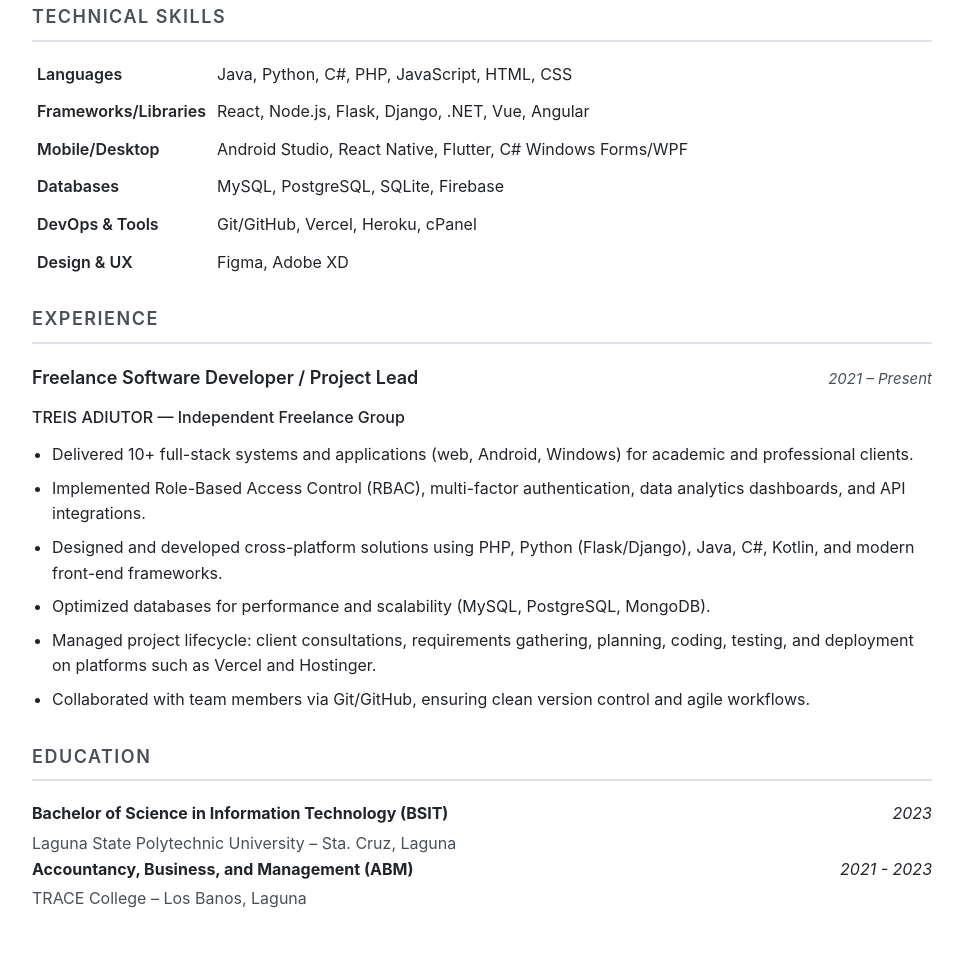
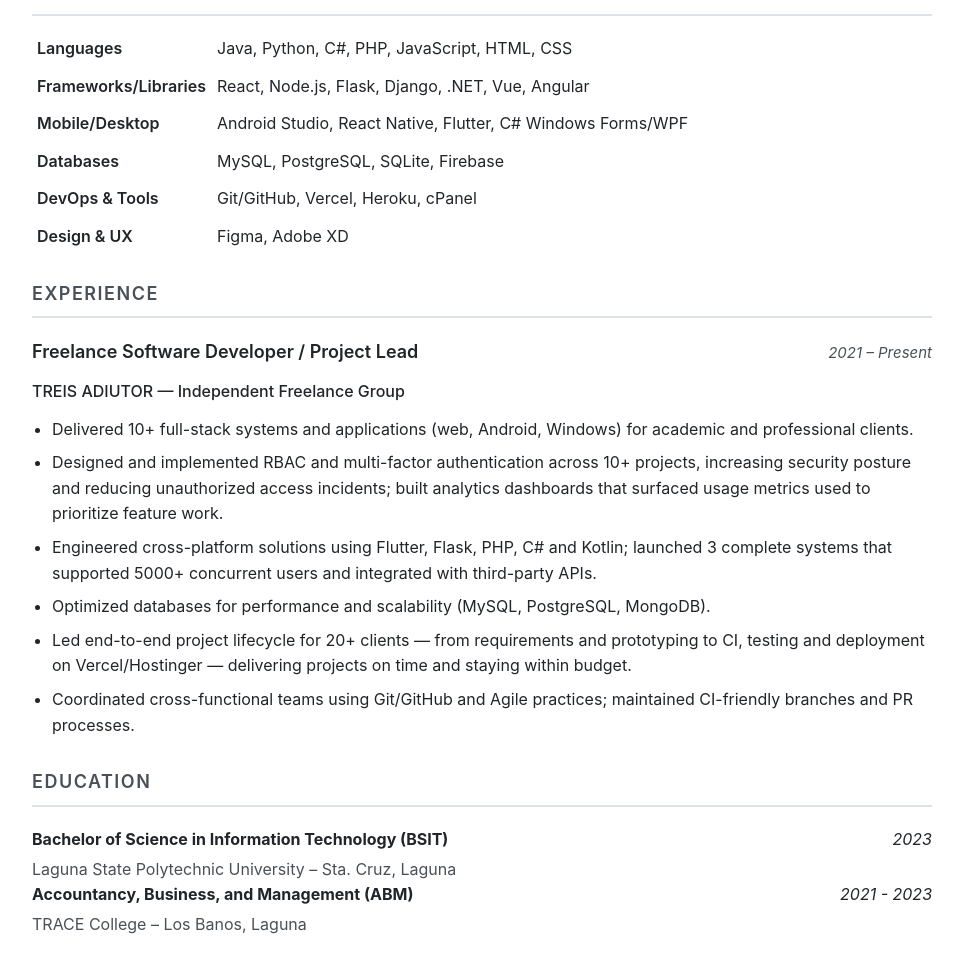
Before and after one commit to mrkndrwslmn/Resume, a plain HTML site: page index.html in a window 1280 px wide. Shown: the part 412-1384 px from the top of the page, without its empty margins (158-1121 px from the left). Drawn offline with Linux system fonts and the light colour scheme.

Commit message:
Update index.html

```diff
--- a/index.html
+++ b/index.html
@@ -172,7 +172,7 @@
     <section class="section">
       <h2>Summary</h2>
       <p>
-        Motivated and results-oriented Software Developer with strong academic and freelance experience in full-stack development, UI/UX design, and database optimization. Delivered 10+ end-to-end web, mobile, and desktop applications for academic and professional clients. Skilled in modern frameworks, cloud deployment, and scalable system design. Seeking an entry-level developer role where I can apply problem-solving and technical expertise to build impactful software solutions.
+        Results-driven Full-Stack Web Developer with 2+ years delivering 10+ end-to-end web and cross-platform applications. Comfortable building responsive frontend, backend, and databases. Experienced in authentication, RBAC, API integrations, and deploying apps to Vercel/Hostinger. Looking for a Junior Full-Stack role to apply pragmatic engineering and UX-focused front-end skills to ship customer-facing products.
       </p>
     </section>
 
@@ -208,12 +208,24 @@
         </div>
         <p style="font-weight: 500; margin-bottom: 12px;">TREIS ADIUTOR — Independent Freelance Group</p>
         <ul>
-          <li>Delivered 10+ full-stack systems and applications (web, Android, Windows) for academic and professional clients.</li>
-          <li>Implemented Role-Based Access Control (RBAC), multi-factor authentication, data analytics dashboards, and API integrations.</li>
-          <li>Designed and developed cross-platform solutions using PHP, Python (Flask/Django), Java, C#, Kotlin, and modern front-end frameworks.</li>
-          <li>Optimized databases for performance and scalability (MySQL, PostgreSQL, MongoDB).</li>
-          <li>Managed project lifecycle: client consultations, requirements gathering, planning, coding, testing, and deployment on platforms such as Vercel and Hostinger.</li>
-          <li>Collaborated with team members via Git/GitHub, ensuring clean version control and agile workflows.</li>
+          <li>
+            Delivered 10+ full-stack systems and applications (web, Android, Windows) for academic and professional clients.
+          </li>
+          <li>
+            Designed and implemented RBAC and multi-factor authentication across 10+ projects, increasing security posture and reducing unauthorized access incidents; built analytics dashboards that surfaced usage metrics used to prioritize feature work.
+          </li>
+          <li>
+            Engineered cross-platform solutions using Flutter, Flask, PHP, C# and Kotlin; launched 3 complete systems that supported 5000+ concurrent users and integrated with third-party APIs.
+          </li>
+          <li>
+            Optimized databases for performance and scalability (MySQL, PostgreSQL, MongoDB).
+          </li>
+          <li>
+            Led end-to-end project lifecycle for 20+ clients — from requirements and prototyping to CI, testing and deployment on Vercel/Hostinger — delivering projects on time and staying within budget.
+          </li>
+          <li>
+            Coordinated cross-functional teams using Git/GitHub and Agile practices; maintained CI-friendly branches and PR processes.
+          </li>
         </ul>
       </div>
     </section>
```
